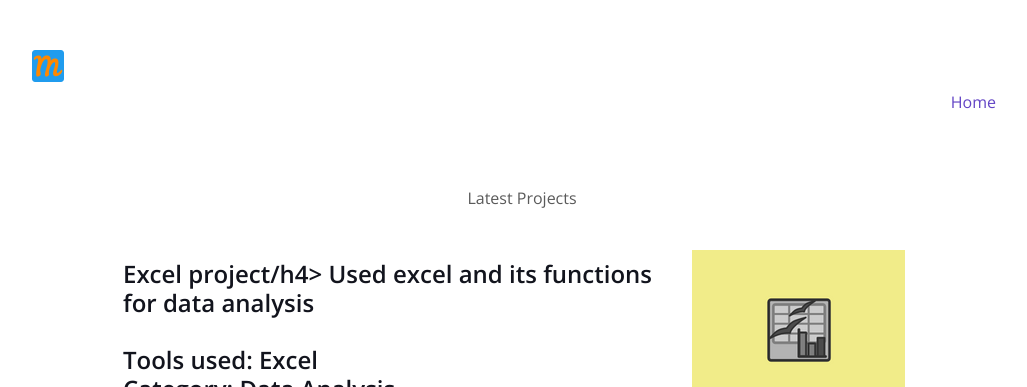
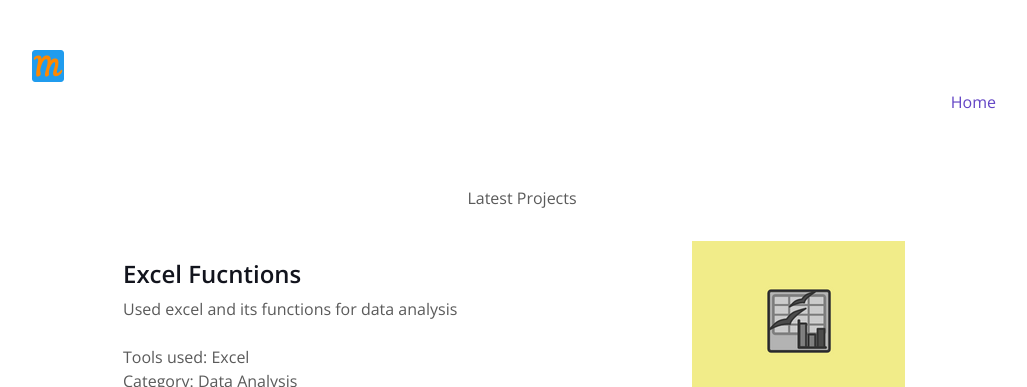
Before and after one commit to minkphatpicha/minkphatpicha.github.io, a plain HTML site: page ds-projects.html in a window 1280 px wide. Shown: the top 387 px of the page, without its empty margins (118-1145 px from the left). Drawn offline with nearby package versions, Linux system fonts and the light colour scheme.

Commit message:
Update ds-projects.html

```diff
--- a/ds-projects.html
+++ b/ds-projects.html
@@ -41,7 +41,7 @@
 <table style="width: 800px; margin-left: auto; margin-right: auto;">
     <tr>
         <td style="padding-top: 50px;">
-            <h4>Excel project/h4>
+            <h4>Excel Fucntions</h4>
             Used excel and its functions for data analysis  <br><br>
 
             Tools used: Excel  <br>
```
